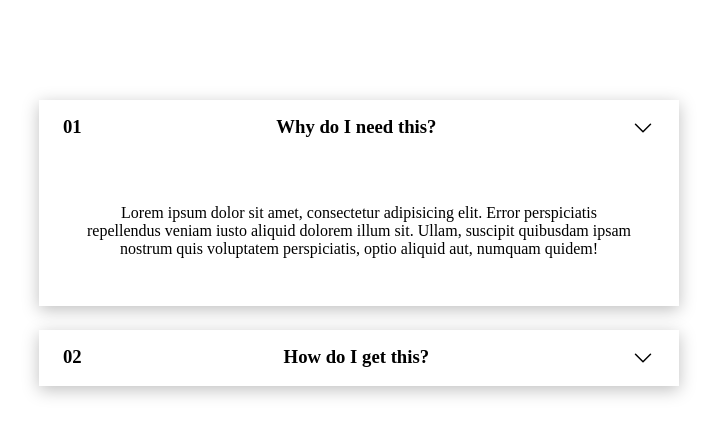
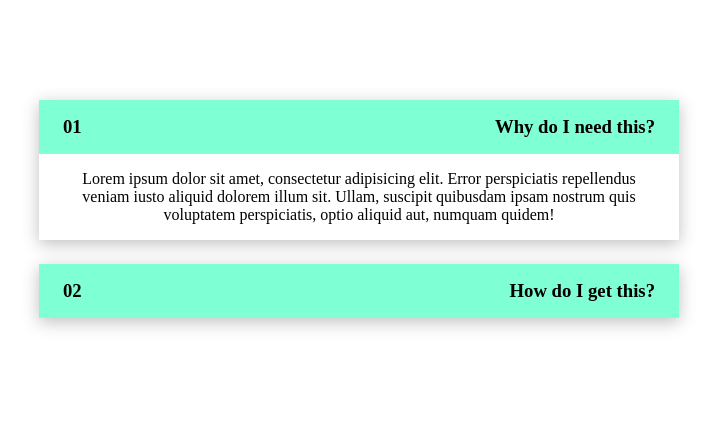
Before and after one commit to kevinjordan1994/web-components, a plain HTML site: page index.html in a window 1280 px wide. Shown: the whole page, without its empty margins (281-998 px from the left). Drawn offline with Linux system fonts and the light colour scheme.

Commit message:
Add animation to accordion

```diff
--- a/app.js
+++ b/app.js
@@ -1,12 +1,9 @@
 //Accordion Logic
-const arrowButtons = document.querySelectorAll(".accordion__chevron");
-const toggleAccordionBoxVisibility = (targetArrow) => {
-  const parentBox = targetArrow.parentElement;
-  console.log(parentBox);
-};
+const boxes = document.querySelectorAll(".accordion__box");
 
-arrowButtons.forEach((button) =>
-  button.addEventListener("click", (e) => {
-    toggleAccordionBoxVisibility(e.target);
+boxes.forEach((box) =>
+  box.addEventListener("click", () => {
+    const content = box.querySelector(".accordion__box-content");
+    content.classList.toggle("hidden");
   })
 );
--- a/index.html
+++ b/index.html
@@ -14,20 +14,6 @@
         <div class="accordion__box-header">
           <h3 class="accordion__number">01</h3>
           <h3 class="accordion__title">Why do I need this?</h3>
-          <svg
-            xmlns="http://www.w3.org/2000/svg"
-            fill="none"
-            viewBox="0 0 24 24"
-            stroke-width="1.5"
-            stroke="currentColor"
-            class="accordion__chevron"
-          >
-            <path
-              stroke-linecap="round"
-              stroke-linejoin="round"
-              d="M19.5 8.25l-7.5 7.5-7.5-7.5"
-            />
-          </svg>
         </div>
         <div class="accordion__box-content">
           <p>
@@ -42,22 +28,8 @@
         <div class="accordion__box-header">
           <h3 class="accordion__number">02</h3>
           <h3 class="accordion__title">How do I get this?</h3>
-          <svg
-            xmlns="http://www.w3.org/2000/svg"
-            fill="none"
-            viewBox="0 0 24 24"
-            stroke-width="1.5"
-            stroke="currentColor"
-            class="accordion__chevron"
-          >
-            <path
-              stroke-linecap="round"
-              stroke-linejoin="round"
-              d="M19.5 8.25l-7.5 7.5-7.5-7.5"
-            />
-          </svg>
         </div>
-        <div class="accordion__box-content accordion__collapsed">
+        <div class="accordion__box-content hidden">
           <p>
             Lorem ipsum dolor sit amet, consectetur adipisicing elit. Error
             perspiciatis repellendus veniam iusto aliquid dolorem illum sit.
--- a/styles.css
+++ b/styles.css
@@ -22,6 +22,7 @@
   display: flex;
   justify-content: space-between;
   padding: 16px 24px;
+  background-color: aquamarine;
 }
 
 .accordion__chevron {
@@ -29,9 +30,12 @@
 }
 
 .accordion__box-content {
-  padding: 48px;
+  padding: 16px 32px;
+  overflow: hidden;
+  transition: 500ms;
 }
 
-.accordion__collapsed {
-  display: none;
+.hidden {
+  padding: 0;
+  height: 0;
 }
```
